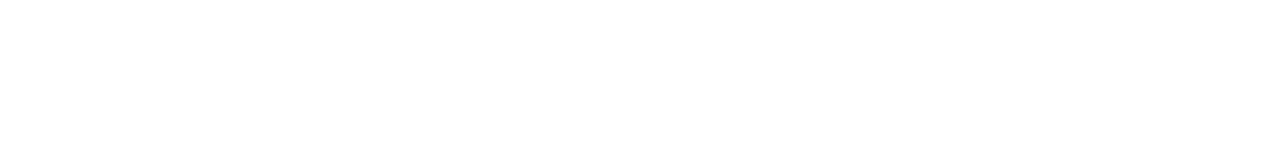
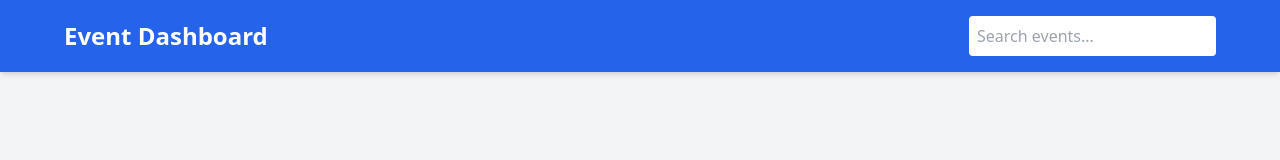
Before and after one commit to marleneuwamahoro/student-event, a plain HTML site: page index.html in a window 1280 px wide. Drawn offline with nearby package versions, Linux system fonts and the light colour scheme.

```diff
--- a/index.html
+++ b/index.html
@@ -1,11 +1,35 @@
 <!DOCTYPE html>
 <html lang="en">
 <head>
-    <meta charset="UTF-8">
-    <meta name="viewport" content="width=device-width, initial-scale=1.0">
-    <title>STUDENT EVENT</title>
+  <meta charset="UTF-8" />
+  <meta name="viewport" content="width=device-width, initial-scale=1.0"/>
+
+  <title>Student Event Dashboard</title>
+
+  <script src="https://cdn.tailwindcss.com"></script>
+
 </head>
-<body>
+
+<body class="bg-gray-100">
+
+  <nav class="bg-blue-600 text-white p-4 shadow-md sticky top-0">
+    <div class="max-w-6xl mx-auto flex justify-between items-center">
+
+      <h1 class="text-2xl font-bold">
+        Event Dashboard
+      </h1>
+
+      <input
+        type="text"
+        id="searchInput"
+        placeholder="Search events..."
+        class="p-2 rounded text-black"
+      />
+
+    </div>
+  </nav>
+
+
 
 </body>
 </html>
```
Also changed, not shown: script.css (added).
